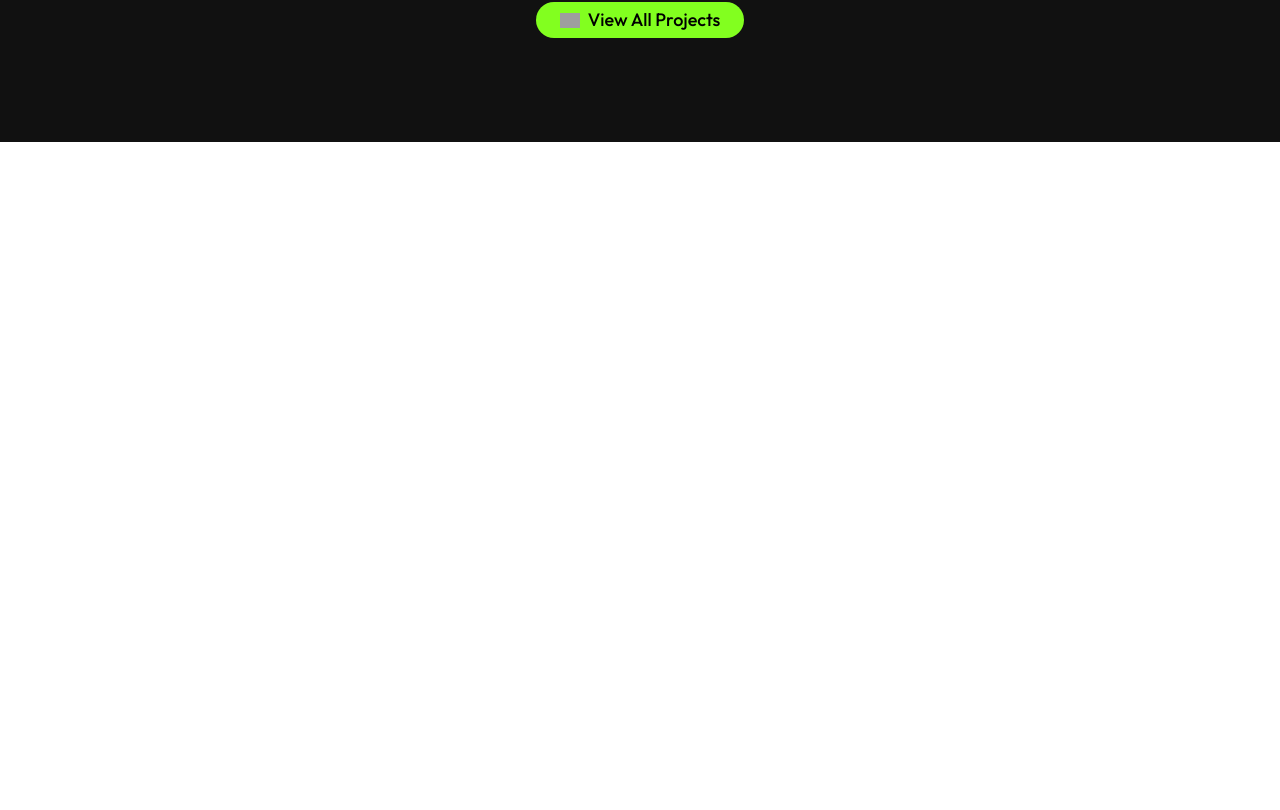
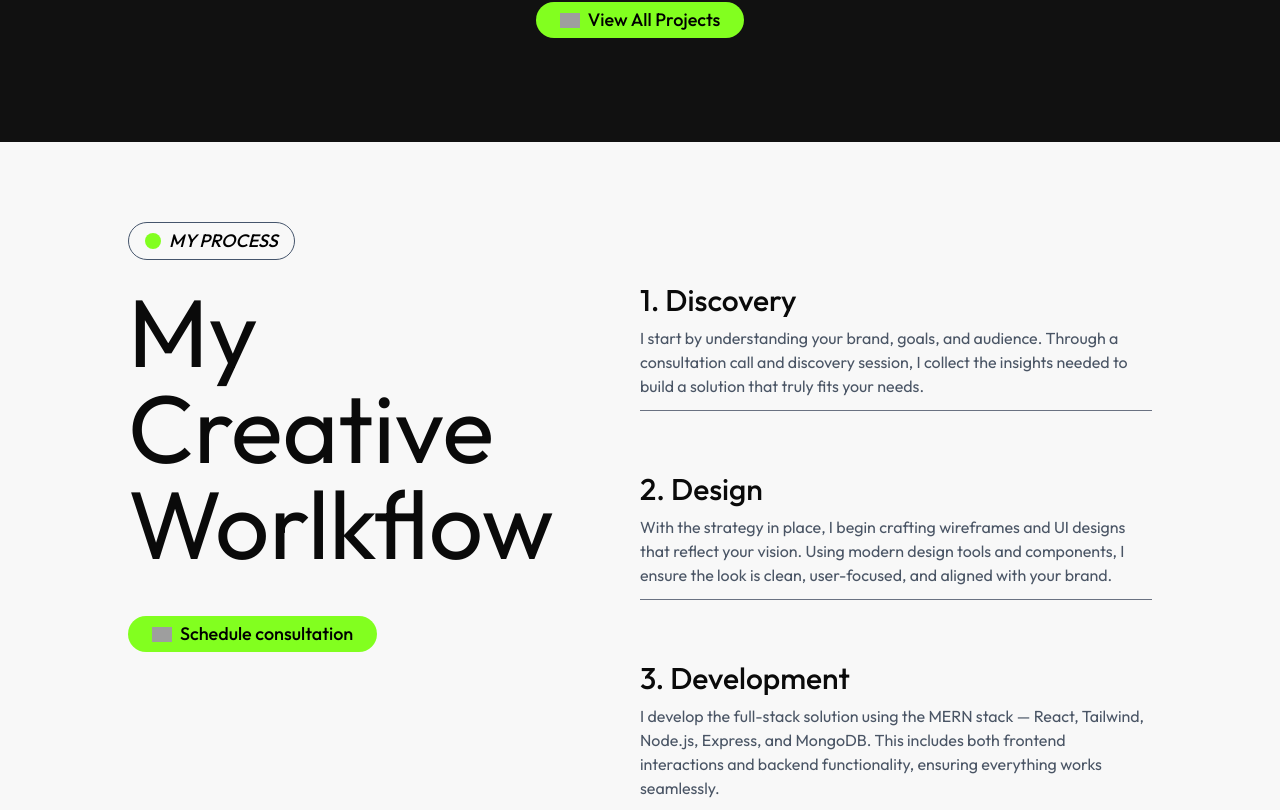
Before and after one commit to razaaliwebdev/razaali-portfolio, a Next.js app: page / in a window 1280 px wide. Shown: the part 2970-3780 px from the top of the page. Before the commit the page ends 3112 px from the top, so only its background shows below. Built offline with nearby package versions, Linux system fonts and the light colour scheme; grey boxes are pictures that could not be loaded.

Commit message:
create my workflow section

```diff
--- a/src/app/page.tsx
+++ b/src/app/page.tsx
@@ -1,5 +1,6 @@
 import { assets } from "@/Assets/assets";
 import HeroSection from "@/components/sections/HeroSection";
+import MyProcess from "@/components/sections/MyProcess";
 import ProjectsSection from "@/components/sections/ProjectsSection";
 import WhyWorkWithMe from "@/components/sections/WhyWorkWithMe";
 import Image from "next/image";
@@ -10,6 +11,7 @@ export default function Home() {
       <HeroSection />
       <WhyWorkWithMe />
       <ProjectsSection />
+      <MyProcess />
     </div>
   );
 }
--- a/src/components/sections/MyProcess.tsx
+++ b/src/components/sections/MyProcess.tsx
@@ -1,9 +1,37 @@
-import React from 'react'
+import React from "react";
+import Badge from "../shared/Badge";
+import ArrowButton from "../shared/ArrowButton";
+import { myProcess } from "@/Assets/assets";
 
 const MyProcess = () => {
   return (
-    <div>MyProcess</div>
-  )
-}
+    <div className="bg-brand-gray w-full">
+      <div className="w-[94%] md:w-[80%] px:5 md:px-0 gap-5 flex flex-wrap justify-between mx-auto md:py-20 py-8">
+        <div className="flex items-start flex-col md:w-[45%] w-[97%]">
+          <Badge text="My Process" color="black" />
+          <h2 className="md:text-8xl text-4xl my-6">
+            My Creative <br /> Worlkflow
+          </h2>
+          <ArrowButton link="/contact" text="Schedule consultation" />
+        </div>
+        <div className="w-[97%] md:w-[50%]">
+          {myProcess.map((item, index) => {
+            return (
+              <div
+                className="my-10 border-b-[1px] border-gray-500 py-3"
+                key={index}
+              >
+                <h2 className="md:text-3xl text-4xl font-medium my-2">
+                  {item.step}. {item.title}
+                </h2>
+                <div className="text-gray-600">{item.description}</div>
+              </div>
+            );
+          })}
+        </div>
+      </div>
+    </div>
+  );
+};
 
-export default MyProcess
+export default MyProcess;
```
